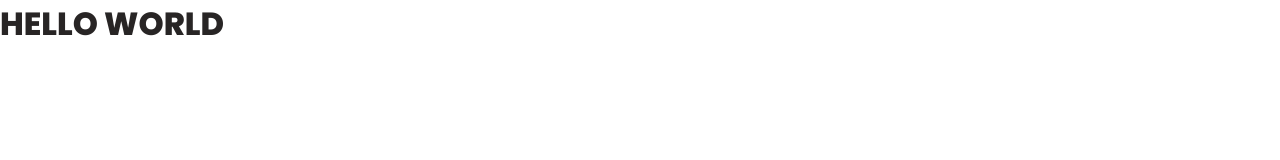
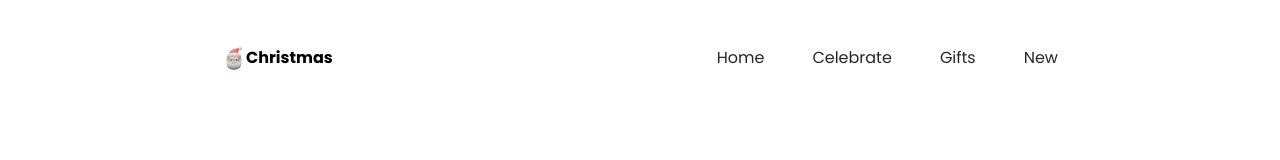
Before and after one commit to mkaychuks/christmas-web, a plain HTML site: page index.html in a window 1280 px wide. Drawn offline with Linux system fonts and the light colour scheme.

Commit message:
completed the header section

```diff
--- /dev/null
+++ b/css/components/header.css
@@ -0,0 +1,57 @@
+.header {
+  display: flex;
+  justify-content: space-between;
+  align-items: center;
+  padding-block: 24px;
+}
+
+.header .logo {
+  display: flex;
+  align-items: center;
+}
+
+.header .logo > h4 {
+  font-size: var(--fs-4);
+  font-weight: 700;
+}
+
+.header nav ul {
+  display: flex;
+  list-style: none;
+}
+
+.header .desktop-nav ul li {
+  font-size: var(--fs-4);
+  color: var(--color-black);
+  cursor: pointer;
+  margin-inline-start: 48px;
+  transition: color 150ms ease-in-out;
+}
+
+.header .desktop-nav ul li:hover {
+  color: var(--color-red);
+}
+
+.header .mobile-nav ul li {
+  font-size: var(--fs-4);
+  color: var(--color-black);
+  cursor: pointer;
+  margin-inline-start: 48px;
+  transition: color 150ms ease-in-out;
+}
+
+.header .mobile-nav ul li:hover {
+  color: var(--color-red);
+}
+
+@media (width < 70em) {
+  .header .desktop-nav {
+    display: none;
+  }
+}
+
+@media (width >= 70em) {
+  .header .mobile-nav {
+    display: none;
+  }
+}
--- /dev/null
+++ b/css/global/container.css
@@ -0,0 +1,11 @@
+.wrapper {
+  padding-inline: 24px;
+}
+
+@media (width >= 70em) {
+  .wrapper {
+    padding-inline: 0;
+    max-width: 52.25em;
+    margin: auto;
+  }
+}
--- a/css/global/global.css
+++ b/css/global/global.css
@@ -27,8 +27,6 @@ h1,
 h2,
 h3 {
   margin: 0;
-  font-weight: 800;
-  /* line-height: 1.2; */
   color: var(--color-black);
 }
 
@@ -37,3 +35,13 @@ p {
   /* line-height: 1.5; */
   /* max-width: 35ch; */
 }
+
+img {
+  display: block;
+  height: auto;
+  max-width: 100%;
+}
+
+a {
+  text-decoration: none;
+}
--- a/css/styles.css
+++ b/css/styles.css
@@ -1,2 +1,4 @@
 @import url("/css/global/fonts.css");
 @import url("/css/global/global.css");
+@import url("/css/components/header.css");
+@import url("/css/global/container.css");
--- a/index.html
+++ b/index.html
@@ -9,8 +9,37 @@
       href="/assets/santa-mobile.png"
       type="image/x-icon"
     />
+    <script src="https://unpkg.com/@phosphor-icons/web"></script>
   </head>
   <body>
-    <h1>HELLO WORLD</h1>
+    <!-- the header section -->
+    <header class="header wrapper">
+      <!-- the logo -->
+      <div class="logo">
+        <img
+          src="/assets/santa-mobile.png"
+          alt="santa-claus"
+          width="24"
+          height="24"
+        />
+        <h4>Christmas</h4>
+      </div>
+
+      <!-- the navigation -->
+      <nav class="desktop-nav">
+        <ul>
+          <li><a href="#"></a>Home</li>
+          <li><a href="#"></a>Celebrate</li>
+          <li><a href="#"></a>Gifts</li>
+          <li><a href="#"></a>New</li>
+        </ul>
+      </nav>
+      <nav class="mobile-nav">
+        <ul>
+          <li><a href="#"></a><i class="ph ph-moon"></i></li>
+          <li><a href="#"></a><i class="ph ph-squares-four"></i></li>
+        </ul>
+      </nav>
+    </header>
   </body>
 </html>
```
